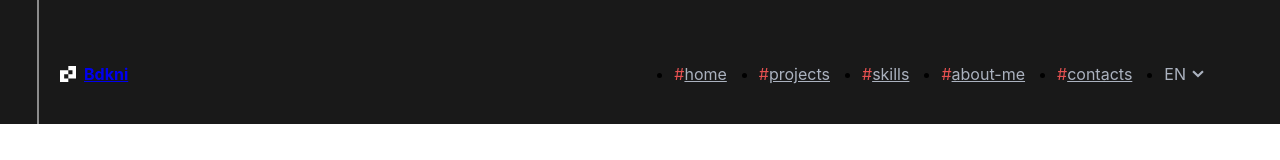
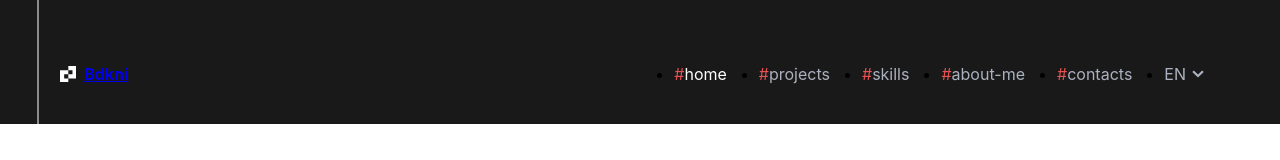
Before and after one commit to ibdkn/my-portfolio, a React app: page / in a window 1280 px wide. Shown: the top 160 px of the page. Built offline with nearby package versions, Linux system fonts and the light colour scheme; the HTML template or start-up script is replaced by a standard one.

Commit message:
added scroll to block

```diff
--- a/src/layout/header/Header.tsx
+++ b/src/layout/header/Header.tsx
@@ -18,8 +18,6 @@ const socialItemsData = [
         iconId: "instagram"
     },
 ]
-
-const menuItems = ["home", "projects", "skills", "about-me", "contacts"];
 
 export const Header: React.FC = () => {
     const [width, setWidth] = React.useState(window.innerWidth);
@@ -47,7 +45,7 @@ export const Header: React.FC = () => {
                 <S.HeaderWrapper>
                     <Logo/>
 
-                    {width <= breakpoint ? <MobileMenu menuItems={menuItems}/> : <DesktopMenu menuItems={menuItems}/>}
+                    {width <= breakpoint ? <MobileMenu/> : <DesktopMenu/>}
                 </S.HeaderWrapper>
             </Container>
         </S.Header>
--- a/src/layout/header/Header_Styles.ts
+++ b/src/layout/header/Header_Styles.ts
@@ -1,5 +1,6 @@
 import {theme} from "../../styles/Theme";
 import styled from "styled-components";
+import {Logo} from "../../components/logo/Logo";
 
 const Header = styled.header`
   position: fixed;
--- a/src/layout/header/headerMenu/HeaderMenu_Styles.ts
+++ b/src/layout/header/headerMenu/HeaderMenu_Styles.ts
@@ -1,5 +1,6 @@
 import styled, {css} from "styled-components";
 import {theme} from "../../../styles/Theme";
+import {Link} from "react-scroll";
 
 // menu
 const ListItem = styled.li`
@@ -11,10 +12,11 @@ const ListItem = styled.li`
   }
 `
 
-const Link = styled.a`
+const NavLink = styled(Link)`
   color: ${theme.colors.secondaryColor};
+  cursor: pointer;
 
-  &:hover {
+  &:hover, &.active {
     color: ${theme.colors.primaryColor};
   }
 `
@@ -45,9 +47,11 @@ const BurgerButton = styled.button<{ isOpen: boolean }>`
     position: absolute;
     right: 0;
     top: 9px;
+    transition: .2s ease-in-out;
 
     ${props => props.isOpen && css<{ isOpen: boolean }>`
       transform: rotate(-45deg);
+      transition: .2s ease-in-out;
     `}
 
     &::before {
@@ -62,6 +66,7 @@ const BurgerButton = styled.button<{ isOpen: boolean }>`
       ${props => props.isOpen && css<{ isOpen: boolean }>`
         width: 24px;
         transform: rotate(90deg) translateY(0);
+        transition: .2s ease-in-out;
       `}
     }
 
@@ -69,21 +74,26 @@ const BurgerButton = styled.button<{ isOpen: boolean }>`
 `
 
 const MobileMenuPopup = styled.div<{ isOpen: boolean }>`
-  display: none;
   position: fixed;
   top: 0;
+  bottom: 0;
+  right: 0;
   left: 0;
-  right: 0;
-  bottom: 0;
+  padding-bottom: 40px;
+  display: flex;
+  justify-content: space-between;
+  flex-direction: column;
   background: rgba(25, 25, 25, 0.95);
   z-index: 99999;
+  transform: translateX(-100%);
+  transition: .5s ease-in-out;
 
   ${props => props.isOpen && css<{ isOpen: boolean }>`
-    display: flex;
-    justify-content: center;
-    flex-direction: column;
     gap: 0;
+    transform: translateX(0);
+    transition: .5s ease-in-out;
   `}
+
   ul {
     padding-top: 95px;
     padding-left: 15px;
@@ -92,7 +102,6 @@ const MobileMenuPopup = styled.div<{ isOpen: boolean }>`
     flex-direction: column;
     justify-content: center;
     gap: 32px;
-    height: 100%;
   }
 `
 
@@ -123,7 +132,7 @@ const DesktopMenu = styled.div`
 export const S = {
     // menu
     ListItem,
-    Link,
+    NavLink,
 
     // mobile menu
     MobileMenu,
--- a/src/layout/header/headerMenu/desktopMenu/DesktopMenu.tsx
+++ b/src/layout/header/headerMenu/desktopMenu/DesktopMenu.tsx
@@ -2,10 +2,10 @@ import React from 'react';
 import {Menu} from "../menu/Menu";
 import {S} from "./../HeaderMenu_Styles"
 
-export const DesktopMenu: React.FC<{menuItems: Array<string>}> = (props: {menuItems: Array<string>}) => {
+export const DesktopMenu: React.FC = () => {
     return (
         <S.DesktopMenu>
-            <Menu menuItems={props.menuItems}/>
+            <Menu/>
         </S.DesktopMenu>
     );
 };
--- a/src/layout/header/headerMenu/menu/Menu.tsx
+++ b/src/layout/header/headerMenu/menu/Menu.tsx
@@ -2,13 +2,36 @@ import React from 'react';
 import {Switch} from "../../../../components/switch/Switch";
 import {S} from "../HeaderMenu_Styles"
 
-export const Menu: React.FC<{menuItems: Array<string>}> = (props: {menuItems: Array<string>}) => {
+const menuItems = [
+    {
+        title: "home",
+        href: "home"
+    },
+    {
+        title: "projects",
+        href: "projects"
+    },
+    {
+        title: "skills",
+        href: "skills"
+    },
+    {
+        title: "about-me",
+        href: "about-me"
+    },
+    {
+        title: "contacts",
+        href: "contacts"
+    },
+];
+
+export const Menu: React.FC = () => {
     return (
         <ul>
-            {props.menuItems.map((item, index) => {
+            {menuItems.map((item, index) => {
                 return (
                     <S.ListItem key={index}>
-                        <S.Link href={"#"}>{item}</S.Link>
+                        <S.NavLink activeClass="active" to={item.href} smooth={true} spy={true} offset={-25}>{item.title}</S.NavLink>
                     </S.ListItem>
                 )
             })}
--- a/src/layout/header/headerMenu/mobileMenu/MobileMenu.tsx
+++ b/src/layout/header/headerMenu/mobileMenu/MobileMenu.tsx
@@ -16,7 +16,7 @@ const socialItemsData = [
     },
 ]
 
-export const MobileMenu: React.FC<{menuItems: Array<string>}> = (props: {menuItems: Array<string>}) => {
+export const MobileMenu: React.FC = () => {
     const [menuIsOpen, setMenuIsOpen] = useState(false)
     const onBurgerBtnClick = () => {
         setMenuIsOpen(!menuIsOpen);
@@ -28,7 +28,7 @@ export const MobileMenu: React.FC<{menuItems: Array<string>}> = (props: {menuIte
                 <span></span>
             </S.BurgerButton>
             <S.MobileMenuPopup isOpen={menuIsOpen} onClick={ () => {setMenuIsOpen(false)} }>
-                <Menu menuItems={props.menuItems}/>
+                <Menu/>
                 <S.Social>
                     {socialItemsData.map((socialItem, index) => {
                         return (
--- a/src/layout/section/about/About.tsx
+++ b/src/layout/section/about/About.tsx
@@ -10,7 +10,7 @@ import {Photo} from "../../../components/about/photo/Photo";
 
 export const About: React.FC = () => {
     return (
-        <S.About>
+        <S.About id={"about-me"}>
             <Container>
                 <StyledTitle titleType={"section"} lineWidth={"326px"}>about-me</StyledTitle>
                 <FlexWrapper justify={"space-between"} align={"center"}>
--- a/src/layout/section/contacts/Contacts.tsx
+++ b/src/layout/section/contacts/Contacts.tsx
@@ -8,7 +8,7 @@ import {S} from "./Contacts_Styles"
 
 export const Contacts: React.FC = () => {
     return (
-        <S.Contacts>
+        <S.Contacts id={"contacts"}>
             <Container>
                 <StyledTitle titleType={"section"} lineWidth={"127px"}>contacts</StyledTitle>
                 <FlexWrapper justify={"space-between"} align={"flex-start"} wrap={"wrap"} gap={"20px"}>
--- a/src/layout/section/main/Main.tsx
+++ b/src/layout/section/main/Main.tsx
@@ -8,7 +8,7 @@ import {S} from "./Main_Styles"
 
 export const Main: React.FC = () => {
     return (
-        <S.Main>
+        <S.Main id={"home"}>
             <Container>
                 <FlexWrapper align={"center"} justify={"space-between"} wrap={"wrap"}>
                     <S.Info>
--- a/src/layout/section/projects/Projects.tsx
+++ b/src/layout/section/projects/Projects.tsx
@@ -32,7 +32,7 @@ const projectsData = [
 
 export const Projects: React.FC = () => {
     return (
-        <S.Projects>
+        <S.Projects id={"projects"}>
             <Container>
                 <S.ProjectsWrapper>
                     <StyledTitle titleType={"section"} lineWidth={"511px"}>projects</StyledTitle>
--- a/src/layout/section/skills/Skills.tsx
+++ b/src/layout/section/skills/Skills.tsx
@@ -30,7 +30,7 @@ const skillsData = [
 
 export const Skills: React.FC = () => {
     return (
-        <S.Skills>
+        <S.Skills id={"skills"}>
             <Container>
                 <StyledTitle titleType={"section"} lineWidth={"239px"}>skills</StyledTitle>
                 <FlexWrapper justify={"flex-end"} align={"flex-start"}>
```
